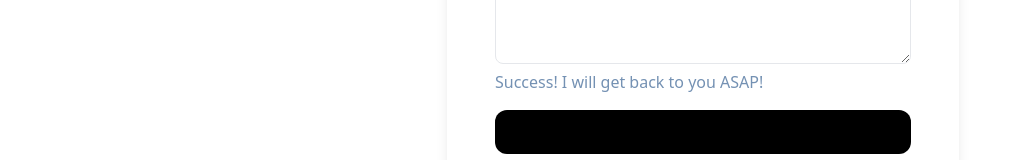
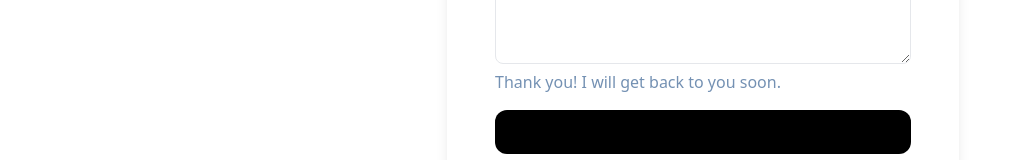
Before and after one commit to ericcxie/personal-website, a Next.js app: page / in a window 1280 px wide. Both pictures are taken after typing "Sample", "name@example.com", "Sample" into the empty fields and a click on the button "Say Hello". Shown: the part 2968-3128 px from the top of the page, without its empty margins (129-1150 px from the left). Built offline with nearby package versions, Linux system fonts and the light colour scheme; no server answers.

Commit message:
Update contactform.js

```diff
--- a/components/sections/contactform.js
+++ b/components/sections/contactform.js
@@ -125,7 +125,7 @@ export default function Contact() {
                         )}
                         {submitted && (
                             <p className="text-sm text-theme dark:text-theme lg:text-base">
-                                Success! I will get back to you ASAP!
+                                Thank you! I will get back to you soon.
                             </p>
                         )}
                     </div>
```
